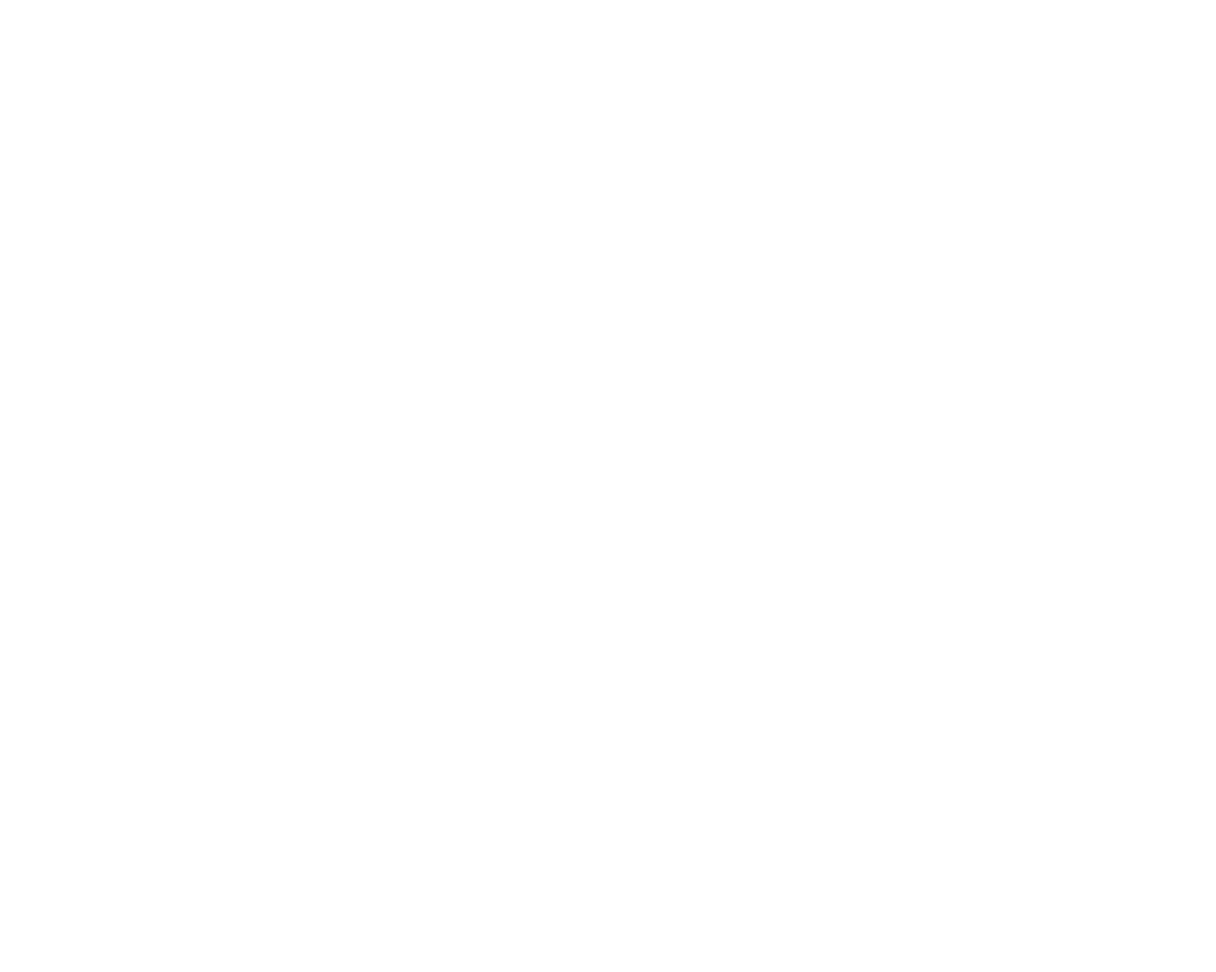
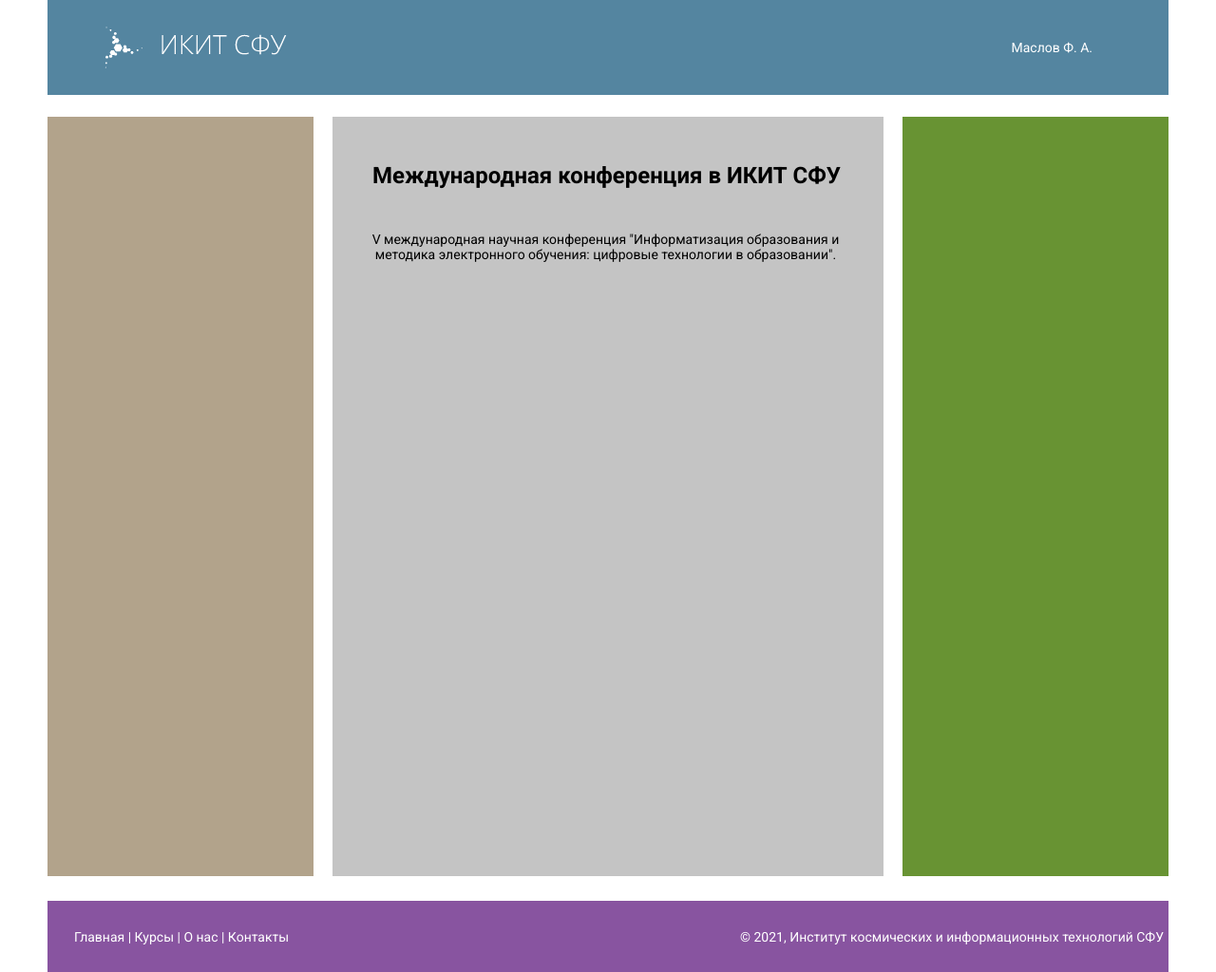
Before and after one commit to FreddyMLS/Frontend-app, a plain HTML site: page index.html in a window 1280 px wide. Shown: the whole page at 95% size. Before the commit the page ends 800 px from the top, so only its background shows below. Drawn offline with Linux system fonts and the light colour scheme.

Commit message:
Task1
Сделал сайт

```diff
--- a/css/styles.css
+++ b/css/styles.css
@@ -0,0 +1,94 @@
+body {
+    font-family: Roboto;
+    text-align: center;
+    font-size: 14px;
+    line-height: 16px;
+    margin: 0 auto;
+    width: 1180px;
+    max-width: 100%;
+}
+
+
+/*header*/
+.header{
+    background-color: #5485A0;
+    display: flex;
+    justify-content: space-between;
+}
+.textheader{
+    margin: 42px 80px 42px 0px;
+    color: white;
+    font-style: normal;
+    font-weight: normal;
+}
+.logo{
+    margin: 20px 0px 20px 30px;
+}
+
+
+/*body*/
+.body{
+    display: flex;
+    justify-content: space-between;
+    margin: 23px 0px 26px 0px;
+}
+.left{
+    background: #B2A38B;
+    height: 800px;
+    width: 280px;
+}
+.centre{
+    background: #C4C4C4;
+    height: 800px;
+    width: 580px;
+}
+.right{
+    background: #689333;
+    height: 800px;
+    width: 280px;
+}
+
+.textbodyh2{
+    margin: 45px 40px auto 35px;
+    font-style: normal;
+    font-weight: normal;
+}
+.textbodyh1{
+    font-family: Roboto;
+    margin: 48px 40px auto 37px;
+    font-style: normal;
+    font-weight: bold;
+    font-size: 24px;
+    line-height: 28px;
+    color: #000000;
+}
+
+
+/*footer*/
+.footer{
+    background-color: #8854A0;
+    display: flex;
+    justify-content: space-between;
+    width: 1180px;
+    height: 75px;
+}
+.textfooter1{
+    color: #fff;
+    font-style: normal;
+    font-weight: normal;
+    margin: 30px auto 29px 28px;
+}
+.textfooter2{
+    color: #fff;
+    font-style: normal;
+    font-weight: normal;
+    margin: 30px 5px 29px auto;
+}
+.texturl{
+    color: #fff;
+    text-decoration: none;
+    transition: color 0,2s liner;
+}
+.texturl:hover{
+    color: #0000ff;
+}
--- a/index.html
+++ b/index.html
@@ -1,12 +1,35 @@
 <!DOCTYPE html>
-<html lang="en">
+<html>
+
 <head>
-    <meta charset="UTF-8">
-    <meta http-equiv="X-UA-Compatible" content="IE=edge">
-    <meta name="viewport" content="width=device-width, initial-scale=1.0">
-    <title>Document</title>
+    <link href="https://fonts.googleapis.com/css2?family=Roboto:wght@700&display=swap" rel="stylesheet">
+    <link href="https://fonts.googleapis.com/css2?family=Roboto:wght@400;700&display=swap" rel="stylesheet">
+    <link rel="stylesheet" href="css/styles.css">
+    <title>Маслов Ф. А.</title>
 </head>
+<header class="header">
+    <img class="logo" src="img/logo.png"/>
+    <p class="textheader">Маслов Ф. А.</p>
+</header>
+
 <body>
-
+    <div class="body">
+        <div class="left"></div>
+        <div class="centre">
+            <h1 class="textbodyh1">Международная конференция в ИКИТ СФУ</h1>
+            <p class="textbodyh2">V международная научная конференция "Информатизация образования и методика электронного обучения: цифровые технологии в образовании".</p>
+        </div>
+        <div class="right"></div>
+    </div>
+    <footer class="footer">
+        <p class="textfooter1">
+            <a class="texturl" href= «#»> Главная </a> |
+            <a class="texturl" href= «#»> Курсы </a> |
+            <a class="texturl" href= «#»> О нас </a> |
+            <a class="texturl" href= «#»> Контакты </a>
+        </p>
+        <p class="textfooter2">© 2021, Институт космических и информационных технологий СФУ</p>
+    </footer>
+    <script src="js/app.js"></script>
 </body>
 </html>
--- a/js/app.js
+++ b/js/app.js
@@ -0,0 +1 @@
+console.log("App loaded.");
```
Also changed, not shown: img/logo.png (added).
